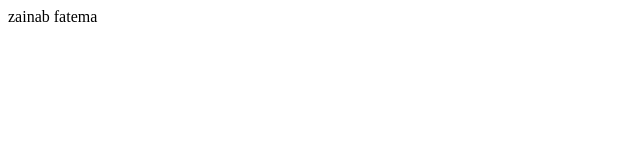
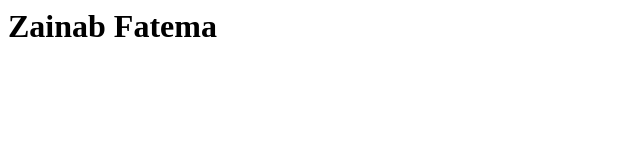
Before and after one commit to zainabfatema/eshop-home, a plain HTML site: page src/index.html in a window 1280 px wide. Shown: the whole page, without its empty margins (0-640 px from the left). Drawn offline with Linux system fonts and the light colour scheme.

Commit message:
Update index.html

```diff
--- a/src/index.html
+++ b/src/index.html
@@ -1,7 +1 @@
-<html>
-  <head>
-    <bpody>
-      zainab fatema
-    </bpody>
-  </head>
-</html>
+<h1>Zainab Fatema</h1>
```
